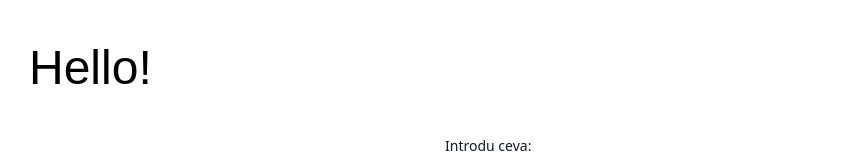
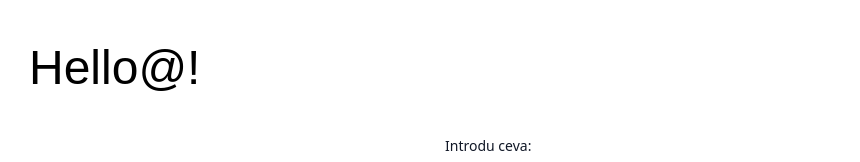
Before and after one commit to andreialexandr3scu/change-md, a Nuxt app: page / in a window 1280 px wide. Shown: the top 162 px of the page, without its empty margins (3-863 px from the left). Built offline with nearby package versions, Linux system fonts and the light colour scheme.

Commit message:
feat: Changed base_url

```diff
--- a/app.vue
+++ b/app.vue
@@ -47,7 +47,7 @@ const sendForm = async () => {
 
 <template>
   <div class="hello">
-    Hello!
+    Hello@!
   </div>
   <div>
     <form class="max-w-sm mx-auto" autocomplete="off">
```
